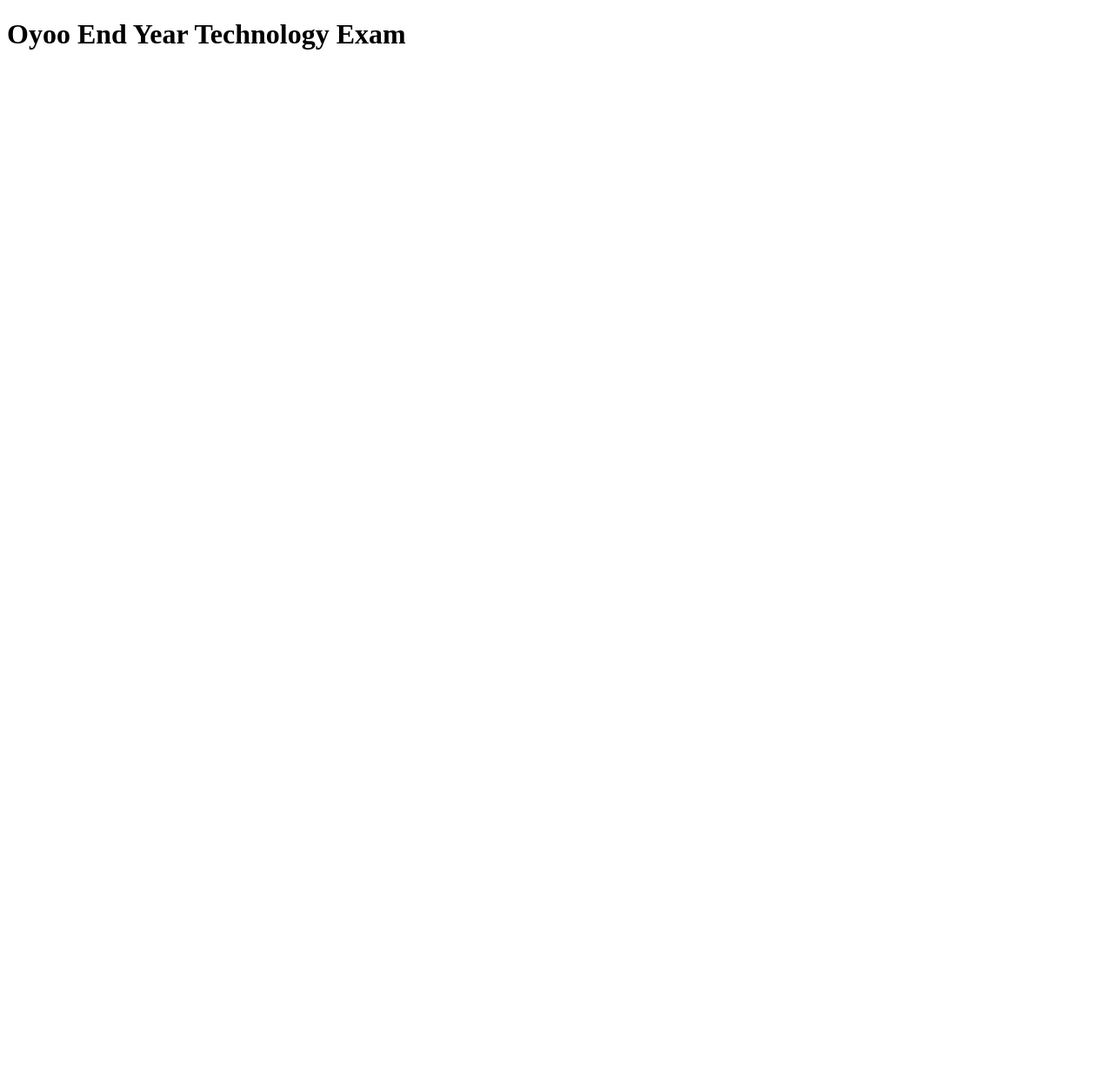
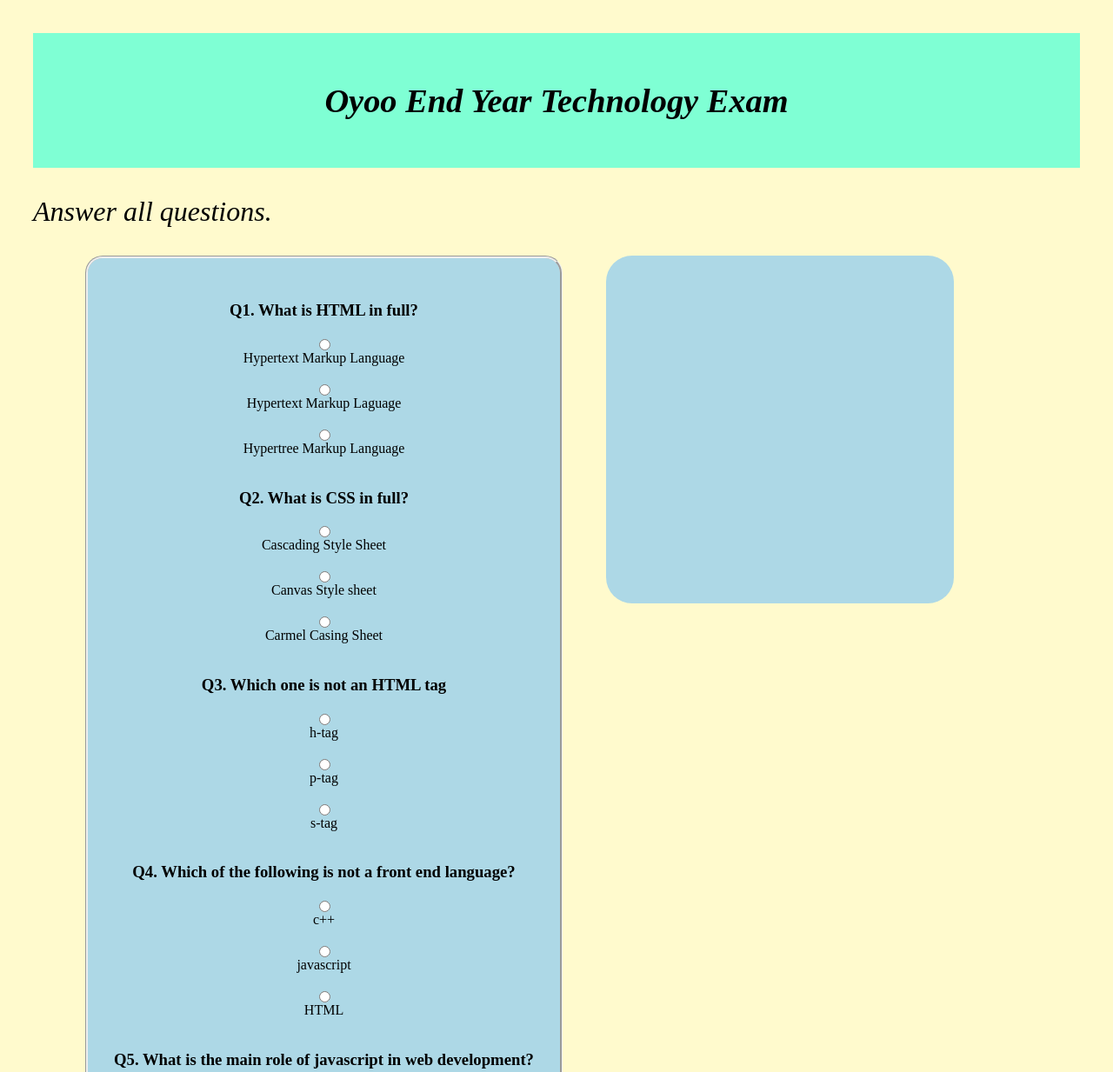
Before and after one commit to Oscarachieng/Oyoo-technology-exam, a plain HTML site: page index.html in a window 1280 px wide. Shown: the top 1233 px of the page at 87% size. Before the commit the page ends 800 px from the top, so only its background shows below. Drawn offline with Linux system fonts and the light colour scheme; files that its build step writes are made by us from their sources.

Commit message:
Add files via upload

```diff
--- a/index.html
+++ b/index.html
@@ -5,9 +5,123 @@
     <meta http-equiv="X-UA-Compatible" content="IE=edge">
     <meta name="viewport" content="width=device-width, initial-scale=1.0">
     <title>quiz-app</title>
-    <link rel="stylesheet" href="">
+    <link rel="stylesheet" href="./assets/style.css">
+    <script type="text/javascript" src="script.js"></script>
+    <style>
+        form{
+    display: grid;
+    border-style: groove;
+    align-items: center;
+    padding: 30px;
+    text-align: center;
+    background-color: lightblue;
+    margin-left: 60px;
+    border-radius: 20px;
+
+}
+body{
+background-color: lemonchiffon;
+padding: 30px;
+}
+.title{
+    text-align: center;
+    background-color: aquamarine;
+    padding: 30px;
+    font-size: larger;
+    font-style: oblique;
+}
+#results{
+    width: 400px;
+    height: 400px;
+    background-color: lightblue;
+    margin-left: 50px;
+    border-radius: 30px;
+
+}
+section{
+    display: flex;
+    flex-direction: row;
+    flex-basis: auto;
+}
+.instruction{
+    font-size: xx-large;
+    font-style: italic;
+}
+    </style>
 </head>
 <body>
-    <h1>Oyoo End Year Technology Exam</h1>
+    <div class="title">
+        <h1>Oyoo End Year Technology Exam</h1>
+    </div>
+    <div class="instruction">
+           <p>Answer all questions.</p>
+    </div>
+    <section>
+        <form  name="exam" >
+            <h3>Q1. What is HTML in full?</h3>
+                <input type="radio" name="question1" value="Hypertext Markup Language" id="A">
+                <label for="A">Hypertext Markup Language</label><br>
+
+                <input type="radio" name="question1" value="Hypertext Markup Laguage" id="B">
+                <label for="B">Hypertext Markup Laguage</label><br>
+
+                <input type="radio" name="question1" value="Hypertree Markup Language" id="C">
+                <label for="C">Hypertree Markup Language</label><br>
+
+            <h3>Q2. What is CSS in full?</h3>
+                <input type="radio" name="question2" value="Cascading Style Sheet" id="A">
+                <label for="A">Cascading Style Sheet</label><br>
+
+                <input type="radio" name="question2" value="Canvas Style sheet" id="B">
+                <label for="B">Canvas Style sheet</label><br>
+
+                <input type="radio" name="question2" value="Carmel Casing Sheet" id="C">
+                <label for="C">Carmel Casing Sheet</label><br>
+
+           <h3>Q3. Which one is not an HTML tag</h3>
+                <input type="radio" name="question3" value="h1-tag" id="A">
+                <label for="A">h-tag</label><br>
+
+                <input type="radio" name="question3" value="p-tag" id="B">
+                <label for="B">p-tag</label><br>
+
+                <input type="radio" name="question3" value="s-tag" id="C">
+                <label for="C">s-tag</label><br>
+
+           <h3>Q4. Which of the following is not a front end language?</h3>
+                <input type="radio" name="question4" value="c++" id="A">
+                <label for="A">c++</label><br>
+
+                <input type="radio" name="question4" value="javascript" id="B">
+                <label for="B">javascript</label><br>
+
+                <input type="radio" name="question4" value="HTML" id="C">
+                <label for="C">HTML</label><br>
+
+           <h3>Q5. What is the main role of javascript in web development?</h3>
+                <input type="radio" name="question5" value="Creates functionality" id="A">
+                <label for="A">Creates functionality</label><br>
+
+                <input type="radio" name="question5" value="Styling" id="B">
+                <label for="B">Styling</label><br>
+
+                <input type="radio" name="question5" value="Structuring the page" id="C">
+                <label for="C">Structuring the page</label><br>
+
+             <div class="submit">
+                 <button type="submit" onClick="results()">RESULT</button>
+
+             </div>
+
+
+
+
+
+        </form>
+        <div id="results">
+
+        </div>
+
+    </section>
 </body>
 </html>
--- /dev/null
+++ b/style.css
@@ -0,0 +1,39 @@
+form{
+    display: grid;
+    border-style: groove;
+    align-items: center;
+    padding: 30px;
+    text-align: center;
+    background-color: lightblue;
+    margin-left: 60px;
+    border-radius: 20px;
+
+}
+body{
+background-color: lemonchiffon;
+padding: 30px;
+}
+.title{
+    text-align: center;
+    background-color: aquamarine;
+    padding: 30px;
+    font-size: larger;
+    font-style: oblique;
+}
+#results{
+    width: 400px;
+    height: 400px;
+    background-color: lightblue;
+    margin-left: 50px;
+    border-radius: 30px;
+
+}
+section{
+    display: flex;
+    flex-direction: row;
+    flex-basis: auto;
+}
+.instruction{
+    font-size: xx-large;
+    font-style: italic;
+}
```
